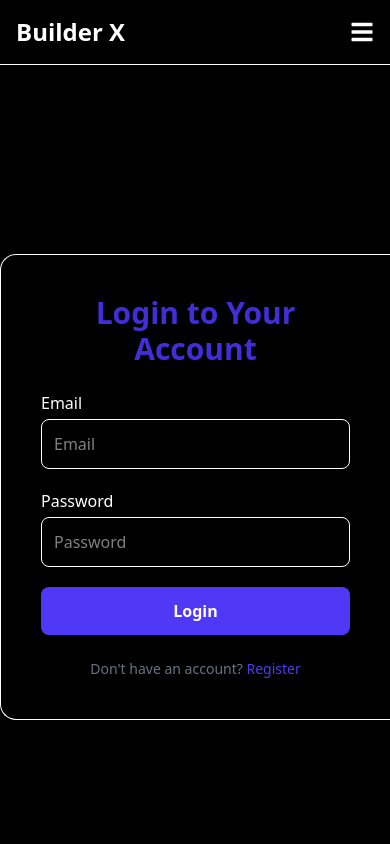
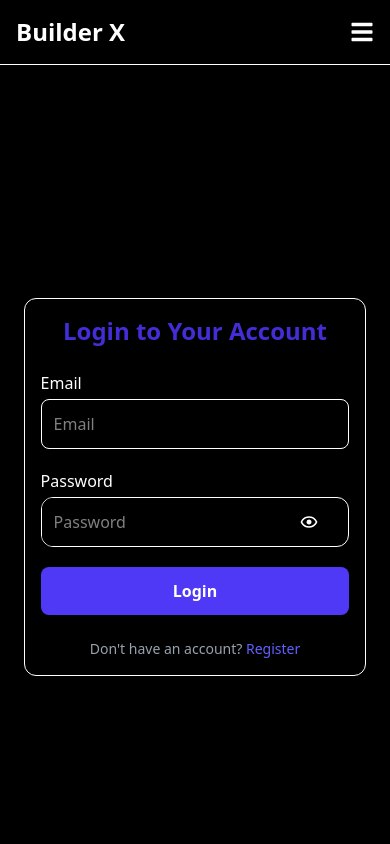
Before and after one commit to kaziarman23/builder-x, a React (Vite) app: page /login in a window 390 px wide. Shown: the top 844 px of the page. Built offline with nearby package versions, Linux system fonts and the light colour scheme; no server answers.

Commit message:
authintication page are now responsive

```diff
--- /dev/null
+++ b/src/app/components/Loading.jsx
@@ -0,0 +1,30 @@
+const Loading = ({ message }) => {
+  return (
+    <div className="flex min-h-screen flex-col items-center justify-center bg-black text-white">
+      {/* Heading */}
+      <p className="mb-4 text-2xl font-semibold tracking-[0.2em] text-white">
+        {message ? message : "Loading Data"}
+      </p>
+
+      {/* Bars */}
+      <div className="flex w-20 items-center justify-center">
+        <span className="[@keyframes_loader]:{0%:{width:0.2em;}25%:{width:0.7em;}50%:{width:1.5em;}100%:{width:0.2em;}} mx-0.5 h-[3px] w-[0.2em] animate-[loader_1s_ease-in-out_infinite] rounded-md bg-indigo-500 [animation-delay:0.2s]" />
+        <span className="mx-0.5 h-[3px] w-[0.2em] animate-[loader_1s_ease-in-out_infinite] rounded-md bg-indigo-500 [animation-delay:0.4s]" />
+        <span className="mx-0.5 h-[3px] w-[0.2em] animate-[loader_1s_ease-in-out_infinite] rounded-md bg-indigo-500 [animation-delay:0.6s]" />
+        <span className="mx-0.5 h-[3px] w-[0.2em] animate-[loader_1s_ease-in-out_infinite] rounded-md bg-indigo-500 [animation-delay:0.8s]" />
+      </div>
+
+      {/* Inline keyframes (Tailwind arbitrary property syntax) */}
+      <style>{`
+        @keyframes loader {
+          0% { width: 0.2em; }
+          25% { width: 0.7em; }
+          50% { width: 1.5em; }
+          100% { width: 0.2em; }
+        }
+      `}</style>
+    </div>
+  );
+};
+
+export default Loading;
--- a/src/app/pages/authintication/login/Login.jsx
+++ b/src/app/pages/authintication/login/Login.jsx
@@ -1,5 +1,5 @@
 import { useForm } from "react-hook-form";
-import { BiCheckCircle } from "react-icons/bi";
+import { BiCheckCircle, BiHide, BiShow } from "react-icons/bi";
 import toast from "react-hot-toast";
 import { useNavigate } from "react-router-dom";
 import { useDispatch } from "react-redux";
@@ -7,12 +7,11 @@ import { useState } from "react";
 import { loginUser } from "../../../redux/features/userSlice";
 
 const Login = () => {
-  // Hooks
   const dispatch = useDispatch();
   const navigate = useNavigate();
+  const [showPassword, setShowPassword] = useState(false);
   const [loading, setLoading] = useState(false);
 
-  // Form handler
   const {
     register,
     handleSubmit,
@@ -20,7 +19,6 @@ const Login = () => {
     reset,
   } = useForm();
 
-  // Submit handler
   const onSubmit = async (data) => {
     setLoading(true);
     try {
@@ -31,14 +29,12 @@ const Login = () => {
         })
       ).unwrap();
 
-      // console.log("Login Success:", result);
-
       toast.success(`Welcome back, ${result.userName || "User"}!`);
       reset();
-      navigate("/"); // redirect to home after login
+      navigate("/");
     } catch (error) {
       console.error("Login Error:", error);
-      toast.error(error.message || "Login failed. Please check your credentials.");
+      toast.error(error.message || "Login failed. Check your credentials.");
       reset();
     } finally {
       setLoading(false);
@@ -46,16 +42,14 @@ const Login = () => {
   };
 
   return (
-    <div className="flex justify-center items-center w-full min-h-screen bg-black py-5">
-      <div className="flex flex-col md:flex-row max-w-7xl">
-        {/* Left Form Section */}
-        <div className="w-full md:w-1/2 p-10 md:p-12 bg-black flex flex-col justify-center border border-white rounded-tl-2xl rounded-bl-2xl border-r-0">
-          <h1 className="text-3xl font-bold text-indigo-700 mb-6 text-center">
+    <div className="flex justify-center items-center w-full min-h-screen bg-black py-5 px-2 md:px-0 xl:px-4">
+      <div className="flex flex-col md:flex-row w-11/12 bg-black rounded-2xl shadow-lg">
+        {/* left section */}
+        <div className="w-full md:w-1/2 p-4 md:p-6 bg-black flex flex-col justify-center border border-white rounded-xl md:border-r-0 md:rounded-r-none">
+          <h1 className="text-2xl lg:text-3xl font-bold text-indigo-700 mb-6 text-center">
             Login to Your Account
           </h1>
-
           <form onSubmit={handleSubmit(onSubmit)} className="space-y-5">
-            {/* Email */}
             <div>
               <label className="block text-white font-medium mb-1">Email</label>
               <input
@@ -72,24 +66,37 @@ const Login = () => {
               )}
             </div>
 
-            {/* Password */}
-            <div>
+            <div className="flex flex-col">
               <label className="block text-white font-medium mb-1">
                 Password
               </label>
+              <div className="flex items-center sm:justify-between border border-white rounded-xl overflow-hidden">
                 <input
-                type="password"
                   placeholder="Password"
-                autoComplete="current-password"
+                  type={showPassword ? "text" : "password"}
                   {...register("password", {
                     required: "Password is required",
                     minLength: {
                       value: 6,
                       message: "Password must be at least 6 characters",
                     },
+                    pattern: {
+                      value:
+                        /^(?=.*[a-z])(?=.*[A-Z])(?=.*\d)(?=.*[@$!%*?&])[A-Za-z\d@$!%*?&]+$/,
+                      message:
+                        "must include uppercase, lowercase, number, and special character",
+                    },
                   })}
-                className="w-full p-3 border-white border rounded-lg text-white bg-transparent focus:outline-none"
+                  className="flex p-3 text-white bg-black focus:outline-none w-4/5 sm:flex-1"
                 />
+                <button
+                  type="button"
+                  onClick={() => setShowPassword(!showPassword)}
+                  className="px-3 text-white transition cursor-pointer w-1/12 sm:w-10"
+                >
+                  {showPassword ? <BiHide size={20} /> : <BiShow size={20} />}
+                </button>
+              </div>
               {errors.password && (
                 <p className="text-red-500 text-sm mt-1">
                   {errors.password.message}
@@ -100,7 +107,7 @@ const Login = () => {
             <button
               type="submit"
               disabled={loading}
-              className={`w-full py-3 rounded-lg font-semibold transition cursor-pointer ${
+              className={`w-full py-3 rounded-lg font-semibold transition ${
                 loading
                   ? "bg-indigo-400 cursor-not-allowed"
                   : "bg-indigo-600 hover:bg-indigo-700 text-white"
@@ -110,27 +117,27 @@ const Login = () => {
             </button>
           </form>
 
-          <p className="mt-6 text-sm text-gray-500 text-center">
+          <p className="mt-6 text-sm text-gray-400 text-center">
             Don't have an account?{" "}
             <a
               href="/register"
-              className="text-indigo-600 font-medium hover:underline"
+              className="text-indigo-500 font-medium hover:underline"
             >
               Register
             </a>
           </p>
         </div>
 
-        {/* Right Hero Section */}
-        <div className="hidden md:flex md:w-1/2 bg-indigo-700 p-5 flex-col justify-center text-white rounded-tr-2xl rounded-br-2xl">
-          <h2 className="text-2xl font-extrabold mb-4 leading-tight">
-            Welcome Back to Builder X Club.
+        {/* right Section */}
+        <div className="hidden md:flex md:w-1/2 bg-indigo-700 p-8 flex-col justify-center rounded-l-none rounded-xl text-white">
+          <h2 className="text-2xl md:text-3xl font-extrabold mb-4 leading-tight">
+            Welcome Back to Builder X Club
           </h2>
-          <p className="text-indigo-200 mb-8 text-lg">
+          <p className="text-indigo-200 mb-6 text-lg md:text-base">
             Access your projects, collaborate with your team, and deploy your
             creations faster.
           </p>
-          <ul className="space-y-3 text-sm text-indigo-100">
+          <ul className="space-y-3 text-sm md:text-base text-indigo-100 mb-6">
             <li className="flex items-center space-x-2">
               <BiCheckCircle className="w-5 h-5 text-white" />
               <span>Real-time collaboration</span>
@@ -144,11 +151,11 @@ const Login = () => {
               <span>One-click deployment</span>
             </li>
           </ul>
-          <div className="mt-10 w-full h-60 bg-indigo-700 rounded-xl shadow-lg flex items-center justify-center">
+          <div className="w-full h-48 md:h-60 bg-indigo-600 rounded-xl overflow-hidden flex items-center justify-center shadow-lg">
             <img
               src="https://i.pinimg.com/736x/f9/69/dc/f969dcbe2ad33218968e4dfded1c6bff.jpg"
               alt="Login illustration"
-              className="w-full h-full object-cover rounded-2xl"
+              className="w-full h-full object-cover"
             />
           </div>
         </div>
--- a/src/app/pages/authintication/register/Register.jsx
+++ b/src/app/pages/authintication/register/Register.jsx
@@ -1,7 +1,7 @@
 import { useForm } from "react-hook-form";
 import toast from "react-hot-toast";
 import { useNavigate } from "react-router-dom";
-import { BiCheckCircle } from "react-icons/bi";
+import { BiCheckCircle, BiHide, BiShow } from "react-icons/bi";
 import { useDispatch } from "react-redux";
 import { useAddUserMutation } from "../../../redux/features/api/usersApi";
 import { createUser } from "../../../redux/features/userSlice";
@@ -9,6 +9,7 @@ import { useState } from "react";
 
 function Register() {
   // states
+  const [showPassword, setShowPassword] = useState(false);
   const [loading, setLoading] = useState(false);
   const dispatch = useDispatch();
   const navigate = useNavigate();
@@ -56,8 +57,8 @@ function Register() {
   };
 
   return (
-    <div className="flex justify-center items-center w-full min-h-screen bg-black py-10">
-      <div className="flex flex-col md:flex-row max-w-6xl">
+    <div className="flex justify-center items-center w-full min-h-screen bg-black py-5 px-2 md:px-0 xl:px-4">
+      <div className="flex flex-col md:flex-row w-11/12 bg-black rounded-2xl shadow-lg">
         {/* Left Hero Section */}
         <div className="hidden md:flex md:w-1/2 bg-indigo-700 p-5 flex-col justify-center text-white rounded-tl-2xl rounded-bl-2xl">
           <h2 className="text-4xl font-extrabold mb-4 leading-tight">
@@ -91,8 +92,8 @@ function Register() {
         </div>
 
         {/* Right Form Section */}
-        <div className="w-full md:w-1/2 p-10 md:p-12 bg-black flex flex-col justify-center border border-white rounded-tr-2xl rounded-br-2xl border-l-0">
-          <h1 className="text-3xl font-bold text-indigo-700 mb-6 text-center">
+        <div className="w-full md:w-1/2 p-4 md:p-6 bg-black flex flex-col justify-center border border-white rounded-2xl  md:border-l-0 md:rounded-l-none">
+          <h1 className="text-2xl lg:text-3xl font-bold text-indigo-700 mb-6 text-center">
             Create Your Account
           </h1>
           <form onSubmit={handleSubmit(onSubmit)} className="space-y-5">
@@ -129,22 +130,37 @@ function Register() {
             </div>
 
             {/* Password */}
-            <div>
+            <div className="flex flex-col">
               <label className="block text-white font-medium mb-1">
                 Password
               </label>
+              <div className="flex items-center sm:justify-between border border-white rounded-xl overflow-hidden">
                 <input
-                type="password"
                   placeholder="Password"
+                  type={showPassword ? "text" : "password"}
                   {...register("password", {
                     required: "Password is required",
                     minLength: {
                       value: 6,
                       message: "Password must be at least 6 characters",
                     },
+                    pattern: {
+                      value:
+                        /^(?=.*[a-z])(?=.*[A-Z])(?=.*\d)(?=.*[@$!%*?&])[A-Za-z\d@$!%*?&]+$/,
+                      message:
+                        "must include uppercase, lowercase, number, and special character",
+                    },
                   })}
-                className="w-full p-3 border rounded-lg focus:outline-none text-white"
+                  className="flex p-3 text-white bg-black focus:outline-none w-4/5 sm:flex-1"
                 />
+                <button
+                  type="button"
+                  onClick={() => setShowPassword(!showPassword)}
+                  className="px-3 text-white transition cursor-pointer w-1/12 sm:w-10"
+                >
+                  {showPassword ? <BiHide size={20} /> : <BiShow size={20} />}
+                </button>
+              </div>
               {errors.password && (
                 <p className="text-red-500 text-sm mt-1">
                   {errors.password.message}
--- a/src/app/pages/mySites/MySites.jsx
+++ b/src/app/pages/mySites/MySites.jsx
@@ -7,6 +7,7 @@ import LivePreview from "../../builder/LivePreview";
 import customToast from "../../components/Notifications";
 import Swal from "sweetalert2";
 import toast from "react-hot-toast";
+import Loading from "../../components/Loading";
 
 const MySites = () => {
   // Hooks
@@ -29,13 +30,7 @@ const MySites = () => {
 
   // handel Loading
   if (isLoading) {
-    return (
-      <div className="w-full h-screen bg-black flex justify-center items-center">
-        <h1 className="font-bold text-3xl text-white">
-          Loading your saved websites...
-        </h1>
-      </div>
-    );
+    return <Loading message={"Loading your website Data"} />;
   }
 
   // handel Error
--- /dev/null
+++ b/src/app/routers/PrivateRoute.jsx
@@ -0,0 +1,30 @@
+import { useSelector } from "react-redux";
+import { Navigate, useLocation } from "react-router";
+import Loading from "../components/Loading";
+
+const PrivateRoute = ({ children }) => {
+  // states
+  const { userEmail, isLoading } = useSelector((state) => state.userSlice);
+  const location = useLocation();
+
+  // checking for the loggedIn user
+  if (userEmail) {
+    return children;
+  }
+
+  // handle loading
+  if (isLoading) {
+    return <Loading />;
+  }
+
+  // redirect if the user is not loggedIn
+  return (
+    <Navigate
+      to="/login"
+      replace
+      state={{ from: location.pathname }}
+    ></Navigate>
+  );
+};
+
+export default PrivateRoute;
--- a/src/app/routers/route.jsx
+++ b/src/app/routers/route.jsx
@@ -2,18 +2,40 @@ import { createBrowserRouter } from "react-router-dom";
 import Root from "../layout/Root";
 import Home from "../pages/home/Home";
 import About from "../pages/about/About";
-import MySites from '../pages/mySites/MySites';
+import MySites from "../pages/mySites/MySites";
 import Login from "../pages/authintication/login/Login";
 import Register from "../pages/authintication/register/Register";
+import PrivateRoute from './PrivateRoute';
 
 const router = createBrowserRouter([
   {
     path: "/",
     element: <Root />,
     children: [
-      { path: "/", element: <Home /> },
-      { path: "/about", element: <About /> },
-      { path: "/mySites", element: <MySites /> },
+      {
+        path: "/",
+        element: (
+          <PrivateRoute>
+            <Home />
+          </PrivateRoute>
+        ),
+      },
+      {
+        path: "/about",
+        element: (
+          <PrivateRoute>
+            <About />
+          </PrivateRoute>
+        ),
+      },
+      {
+        path: "/mySites",
+        element: (
+          <PrivateRoute>
+            <MySites />
+          </PrivateRoute>
+        ),
+      },
       { path: "/login", element: <Login /> },
       { path: "/register", element: <Register /> },
     ],
```
Lines whose indentation alone changed are shown as unchanged.
